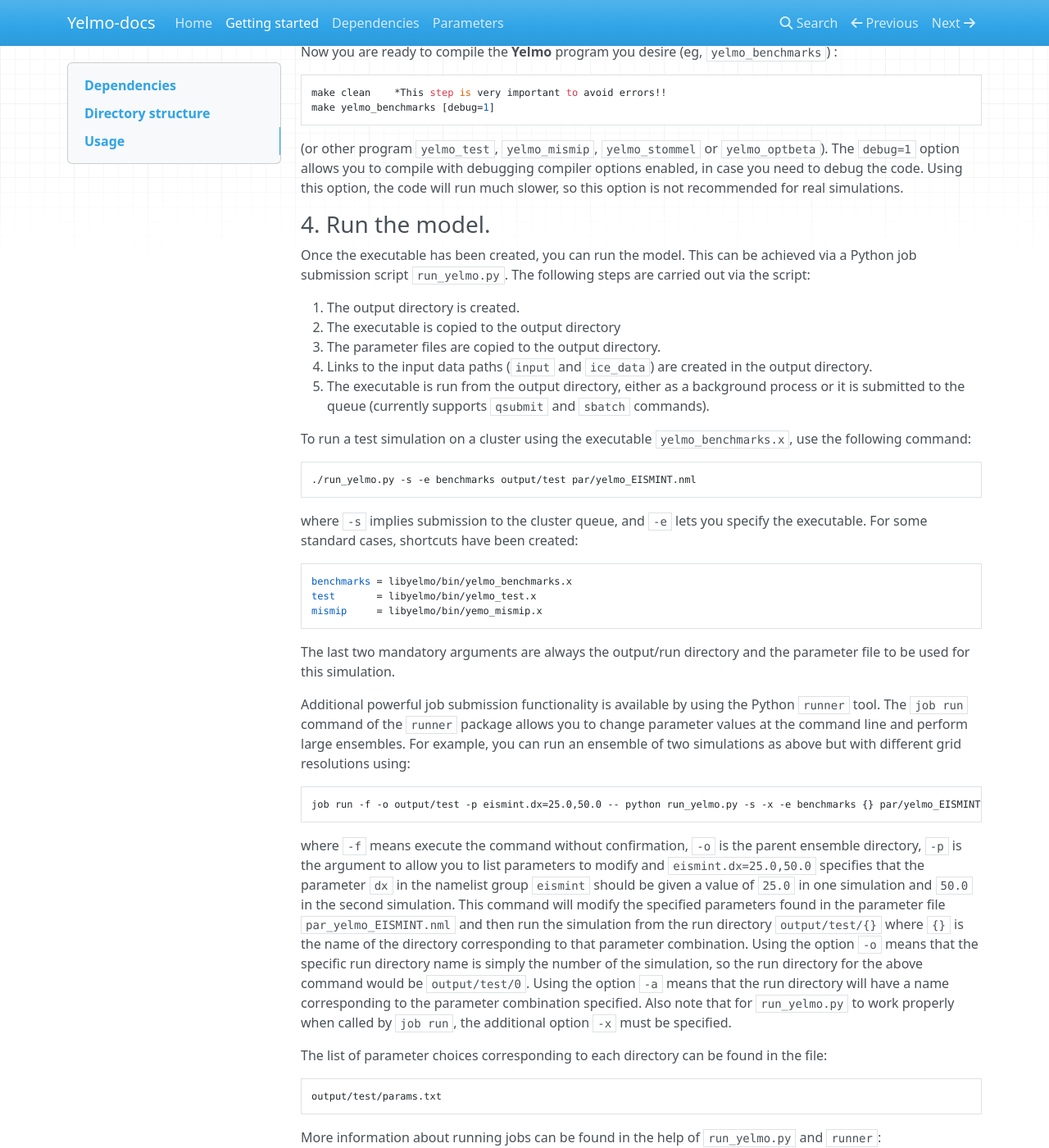
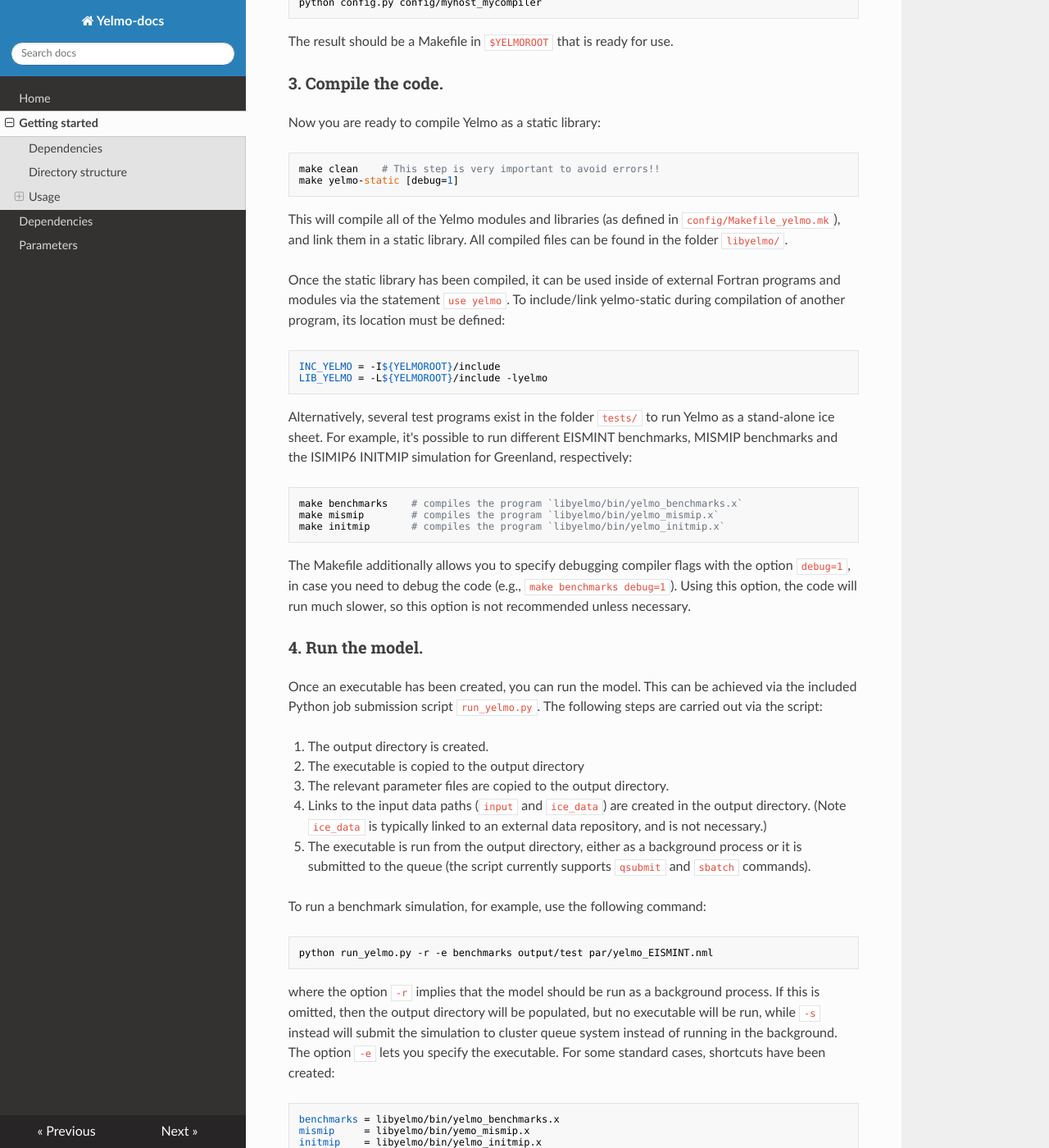
Before and after one commit to palma-ice/yelmo-docs, an MkDocs documentation site: the page built from docs/getting-started.md, in a window 1280 px wide and 1400 px high, scrolled down 1637 px. Shown: the whole window at 82% size. Built offline with MkDocs 1.6.1, drawn with Linux system fonts in a browser that asks for light colours; nearby versions of some CDN libraries; old or Windows-style settings are respelled for this version of MkDocs; some of the changed text lies outside the part shown.

````diff
--- a/docs/getting-started.md
+++ b/docs/getting-started.md
@@ -1,25 +1,23 @@
-This file describes the basic steps needed to get **Yelmo**
+# Getting started
+
+This file describes the basic information and steps needed to get **Yelmo**
 running.
 
 ## Dependencies
 
 - NetCDF library (preferably version 4.0 or higher)
 - LIS: [Library of Iterative Solvers for Linear Systems](http://www.ssisc.org/lis/)
-- [Coordinates library](https://github.com/alex-robinson/coordinates "alex-robinson/coordinates")
+
+See: [Dependencies](https://palma-ice.github.io/yelmo-docs/dependencies/)
 
 OPTIONAL:
-- Python 2.7.x or 3.x, which is only needed for automation of configuration of Makefile
-and the use of the `run_yelmo.py` script for job preparation and submission.
-- [Python library `runner`](https://gitlab.pik-potsdam.de/greenrise/runner "runner library"), which extends the `run_yelmo.py` functionality to facilitate running ensembles of simulations.
-- Access to the `ice_data` repository of pre-processed
-input data for the model on different domains (North, Eurasia, Greenland, Antarctica)
+- Python 3.x, which is only needed for automatic configuration of the Makefile
+and the use of the script `run_yelmo.py` for job preparation and submission.
 
 ## Directory structure
 ```fortran
     config/
         Configuration files for compilation on different systems.
-    docs/
-        Model documentation.
     input/
         Location of any input data needed by the model.
     libs/
@@ -44,70 +42,91 @@ obtain the code, compile it and run a test simulation.
 
 ### 1. Get the code.
 
-Clone the repository, check out a new branch and make sure it is linked 'upstream' to the same branch in the central repository:
+Clone the repository from [https://github.com/palma-ice/yelmo](https://github.com/palma-ice/yelmo):
+```
+git clone git@github.com:palma-ice/yelmo.git $YELMOROOT
+cd $YELMOROOT
+```
+where `$YELMOROOT` is the installation directory.
 
+If you plan to make changes to the code, it is wise to check out a new branch:
 ```
-git clone user@airara.fis.ucm.es:/palma/repos/yelmo.git yelmo
 git checkout -b user-dev
-git push -u origin user-dev
 ```
 You should now be working on the branch `user-dev`.
 
-### 2. Housekeeping.
+### 2. Create the system-specific Makefile.
 
-- You need to generate a symbolic link to the input (2D/3D/+) data folder that the model uses (typically the location of the `ice_data` repository), e.g.,
-
-```
-ln -s PATH/TO/ice_data ice_data
-```
-- You need to generate the Makefile that is appropriate for your system. In the folder config, you need to specify a configuration file with the name of your system that contains the paths to the `NetCDF`, `LIS` and `coordinates` libraries. See others in the config folder for a template, e.g.,
+To compile Yelmo, you need to generate a Makefile that is appropriate for your system. In the folder `config`, you need to specify a configuration file that defines the compiler and flags, including definition of the paths to the `NetCDF` and `LIS` libraries. You can use another file in the config folder as a template, e.g.,
 
 ```
 cd config
-cp eolo your_system
+cp pik_ifort myhost_mycompiler
 ```
-then modify the file `your_system` to match your paths. This file should have the name that is output from your system when you run the bash command `hostname`. Back in the main `yelmo` directory, you can then generate your Makefile with the provided python configuration script:
+then modify the file `myhost_mycompiler` to match your paths. Back in `$YELMOROOT`, you can then generate your Makefile with the provided python configuration script:
 
 ```
-cd ..
-python config.py
+cd $YELMOROOT
+python config.py config/myhost_mycompiler
 ```
+The result should be a Makefile in `$YELMOROOT` that is ready for use.
 
 ### 3. Compile the code.
 
-Now you are ready to compile the **Yelmo** program you desire (eg, `yelmo_benchmarks`) :
+Now you are ready to compile Yelmo as a static library:
+```
+make clean    # This step is very important to avoid errors!!
+make yelmo-static [debug=1]
+```
+This will compile all of the Yelmo modules and libraries (as defined in `config/Makefile_yelmo.mk`),
+and link them in a static library. All compiled files can be found in the folder `libyelmo/`.
 
+Once the static library has been compiled, it can be used inside of external Fortran programs and modules
+via the statement `use yelmo`.
+To include/link yelmo-static during compilation of another program, its location must be defined:
 ```
-make clean    *This step is very important to avoid errors!!
-make yelmo_benchmarks [debug=1]
+INC_YELMO = -I${YELMOROOT}/include
+LIB_YELMO = -L${YELMOROOT}/include -lyelmo
 ```
-(or other program `yelmo_test`, `yelmo_mismip`, `yelmo_stommel` or `yelmo_optbeta`). The `debug=1` option allows you to compile with debugging compiler options enabled, in case you need to debug the code. Using this option, the code will run much slower, so this option is not recommended for real simulations.
+
+Alternatively, several test programs exist in the folder `tests/` to run Yelmo
+as a stand-alone ice sheet.
+For example, it's possible to run different EISMINT benchmarks, MISMIP benchmarks and the
+ISIMIP6 INITMIP simulation for Greenland, respectively:
+```
+make benchmarks    # compiles the program `libyelmo/bin/yelmo_benchmarks.x`
+make mismip        # compiles the program `libyelmo/bin/yelmo_mismip.x`
+make initmip       # compiles the program `libyelmo/bin/yelmo_initmip.x`
+```
+
+The Makefile additionally allows you to specify debugging compiler flags with the option `debug=1`, in case you need to debug the code (e.g., `make benchmarks debug=1`). Using this option, the code will run much slower, so this option is not recommended unless necessary.
 
 ### 4. Run the model.
 
-Once the executable has been created, you can run the model. This can be
-achieved via a Python job submission script `run_yelmo.py`. The following steps
+Once an executable has been created, you can run the model. This can be
+achieved via the included Python job submission script `run_yelmo.py`. The following steps
 are carried out via the script:
 
 1. The output directory is created.
 2. The executable is copied to the output directory
-3. The parameter files are copied to the output directory.
-4. Links to the input data paths (`input` and `ice_data`) are created in the output directory.
-4. The executable is run from the output directory, either as a background process or it is submitted to the queue (currently supports `qsubmit` and `sbatch` commands).
+3. The relevant parameter files are copied to the output directory.
+4. Links to the input data paths (`input` and `ice_data`) are created in the output directory. (Note `ice_data` is typically linked to an external data repository, and is not necessary.)
+4. The executable is run from the output directory, either as a background process or it is submitted to the queue (the script currently supports `qsubmit` and `sbatch` commands).
 
-To run a test simulation on a cluster using the executable `yelmo_benchmarks.x`, use the following command:
+To run a benchmark simulation, for example, use the following command:
 
 ```
-./run_yelmo.py -s -e benchmarks output/test par/yelmo_EISMINT.nml
+python run_yelmo.py -r -e benchmarks output/test par/yelmo_EISMINT.nml
 ```
-where `-s` implies submission to the cluster queue, and `-e` lets you specify the executable. For some standard cases, shortcuts have been created:
+where the option `-r` implies that the model should be run as a background process. If this is omitted, then the output directory will be populated, but no executable will be run, while `-s` instead will submit the simulation to cluster queue system instead of running in the background. The option `-e` lets you specify the executable. For some standard cases, shortcuts have been created:
 ```
 benchmarks = libyelmo/bin/yelmo_benchmarks.x
-test       = libyelmo/bin/yelmo_test.x
 mismip     = libyelmo/bin/yemo_mismip.x
+initmip    = libyelmo/bin/yelmo_initmip.x
 ```
-The last two mandatory arguments are always the output/run directory and the parameter file to be used for this simulation.
+The last two mandatory arguments are always the output/run directory and the parameter file to be used for this simulation. In the case of the above simulation, the output directory is defined as `output/test`, where all model parameters (loaded from the file `par/yelmo_EISMINT.nml`) and model output can be found.
 
+<!--
 Additional powerful job submission functionality is available by using the Python `runner` tool. The `job run` command of the `runner` package allows you to change parameter values at the command line and perform large ensembles. For example, you can run an ensemble of two simulations as above but with different grid resolutions using:
 
 ```
@@ -127,13 +146,4 @@ More information about running jobs can be found in the help of `run_yelmo.py` a
 job -h
 job run -h
 ```
-
-### Troubleshooting
-
-`Runtime error: liblis.so.0 not found`
-It may be necessary to export the LIS lib path to the linker, in order to avoid a runtime error. This can be achieved by including the following lines in the `.bash_profile` file:
-```
-# lis library paths
-LD_LIBRARY_PATH=/home/fispalma25/apps/lis/lis/lib:$LD_LIBRARY_PATH
-export LD_LIBRARY_PATH
-```
+-->
--- a/mkdocs.yml
+++ b/mkdocs.yml
@@ -4,4 +4,6 @@ pages:
     - Getting started: getting-started.md
     - Dependencies: dependencies.md
     - Parameters: parameters.md
-theme: mkdocs
+#theme: mkdocs
+theme:
+    name: readthedocs
````
Also changed, not shown: docs/dependencies.md (+8 -4 lines), docs/index.md (+18 -16 lines), assets/yelmo.jpg (added).
